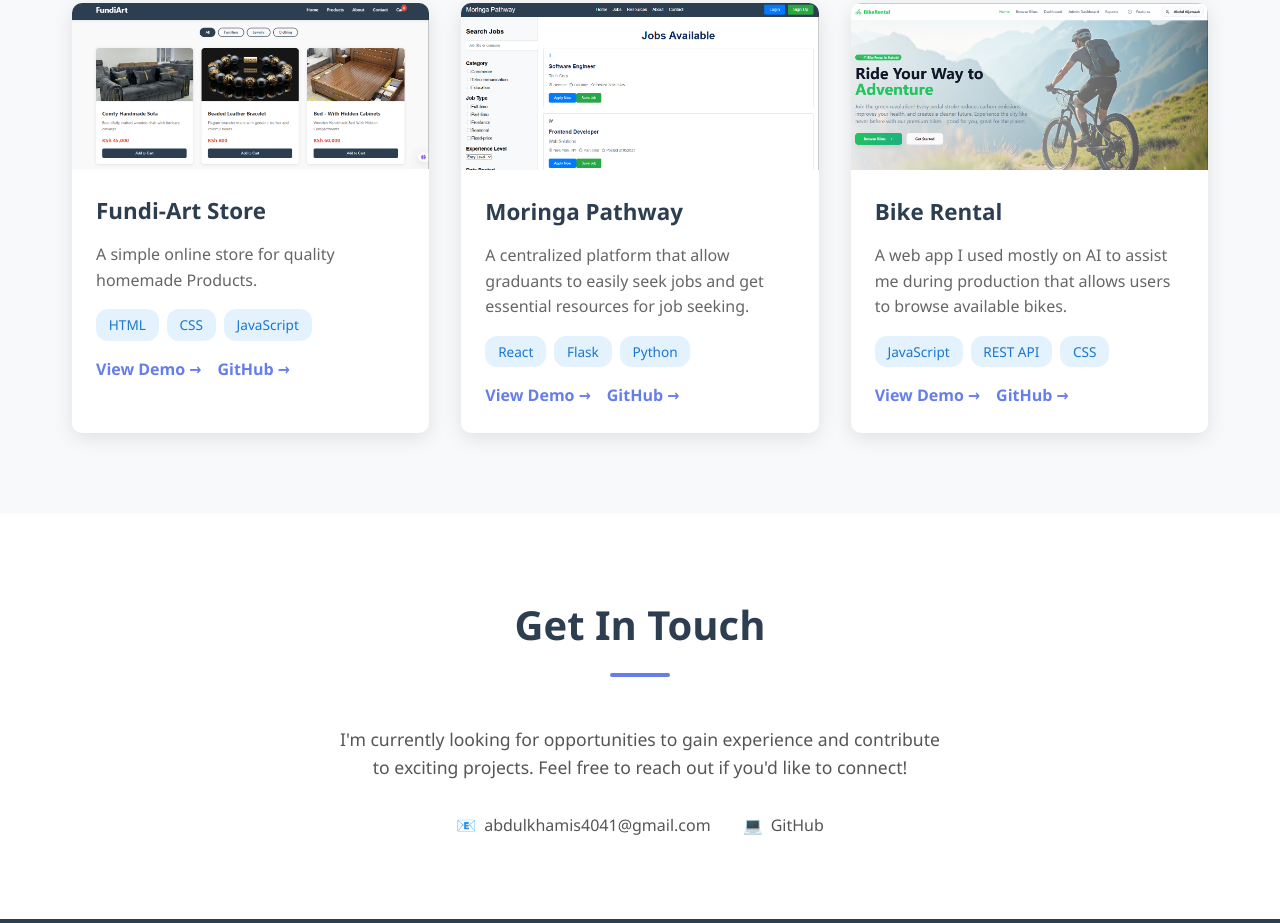
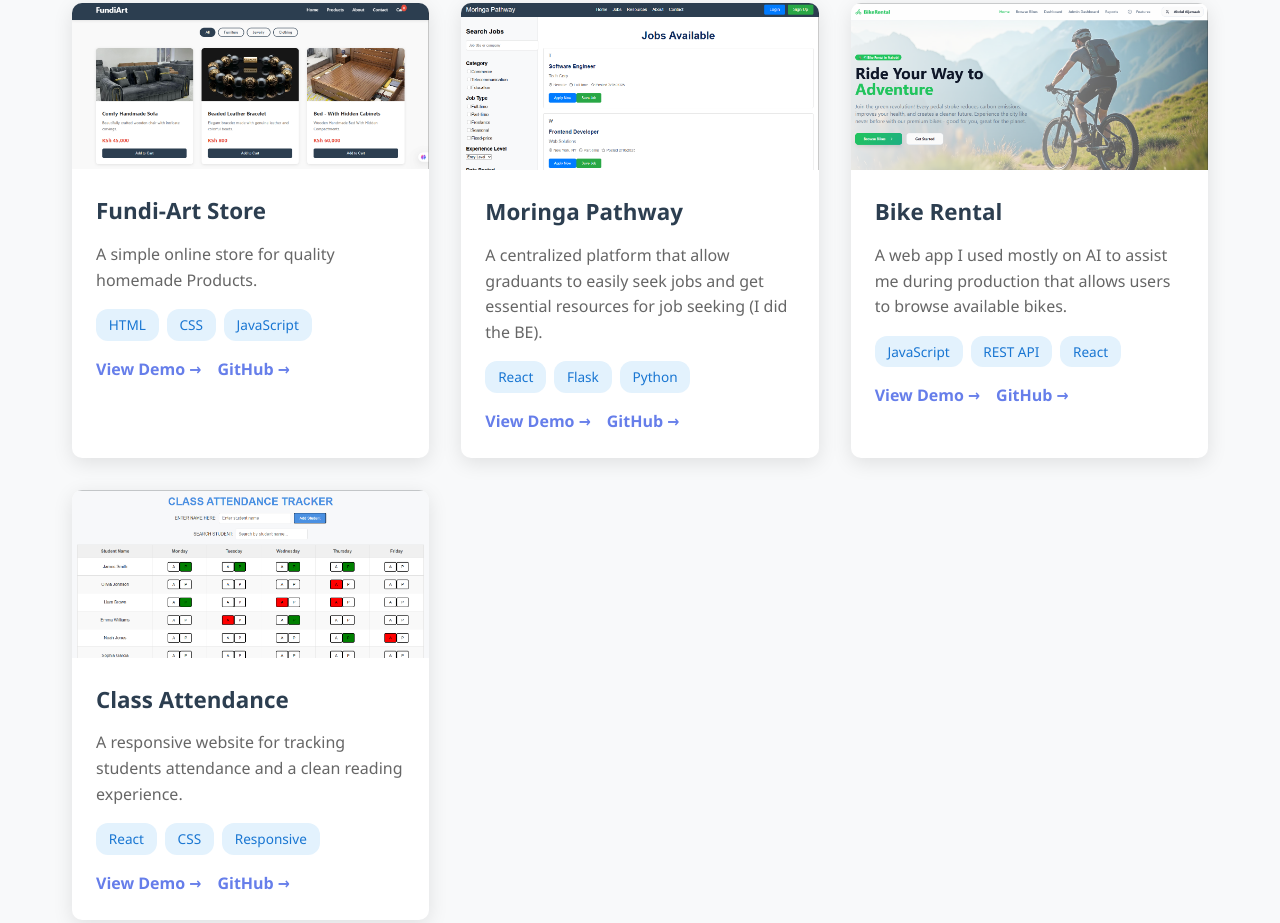
Before and after one commit to Aljawaab/intern_portfolio, a plain HTML site: page index.html in a window 1280 px wide. Shown: the part 1409-2332 px from the top of the page. Drawn offline with Linux system fonts and the light colour scheme.

Commit message:
do refinements

```diff
--- a/index.html
+++ b/index.html
@@ -468,7 +468,7 @@
                     </div>
                     <div class="project-content">
                         <h3>Moringa Pathway</h3>
-                        <p>A centralized platform that allow graduants to easily seek jobs and get essential resources for job seeking.</p>
+                        <p>A centralized platform that allow graduants to easily seek jobs and get essential resources for job seeking (I did the BE).</p>
                         <div class="project-tech">
                             <span class="tech-badge">React</span>
                             <span class="tech-badge">Flask</span>
@@ -492,7 +492,7 @@
                         <div class="project-tech">
                             <span class="tech-badge">JavaScript</span>
                             <span class="tech-badge">REST API</span>
-                            <span class="tech-badge">CSS</span>
+                            <span class="tech-badge">React</span>
                         </div>
                         <div class="project-links">
                             <a href="https://pedalpal-rentals.vercel.app" class="project-link">View Demo →</a>
@@ -501,17 +501,17 @@
                     </div>
                 </div>
 
-                <!-- Project 4
+                <!-- Project 4 -->
                 <div class="project-card">
                     <div class="project-image">
                         <img src="./images/attend.png" alt="class attendance image">
                     </div>
                     <div class="project-content">
                         <h3>Class Attendance</h3>
-                        <p>A responsive blog website with multiple pages, article listings, and a clean reading experience. Final project for HTML/CSS module.</p>
+                        <p>A responsive website for tracking students attendance and a clean reading experience.</p>
                         <div class="project-tech">
-                            <span class="tech-badge">HTML5</span>
-                            <span class="tech-badge">CSS3</span>
+                            <span class="tech-badge">React</span>
+                            <span class="tech-badge">CSS</span>
                             <span class="tech-badge">Responsive</span>
                         </div>
                         <div class="project-links">
@@ -519,7 +519,7 @@
                             <a href="https://github.com/Aljawaab/class-register.git" class="project-link">GitHub →</a>
                         </div>
                     </div>
-                </div> -->
+                </div>
 
                 <!-- Project 5
                 <div class="project-card">
@@ -567,7 +567,7 @@
             <div class="contact-content">
                 <p>I'm currently looking for opportunities to gain experience and contribute to exciting projects. Feel free to reach out if you'd like to connect!</p>
                 <div class="contact-links">
-                    <a href="abdulkhamis4041@gmail.com" class="contact-item">
+                    <a href="mailto:abdulkhamis4041@gmail.com" class="contact-item">
                         <span>📧</span>
                         <span>abdulkhamis4041@gmail.com</span>
                     </a>
```
